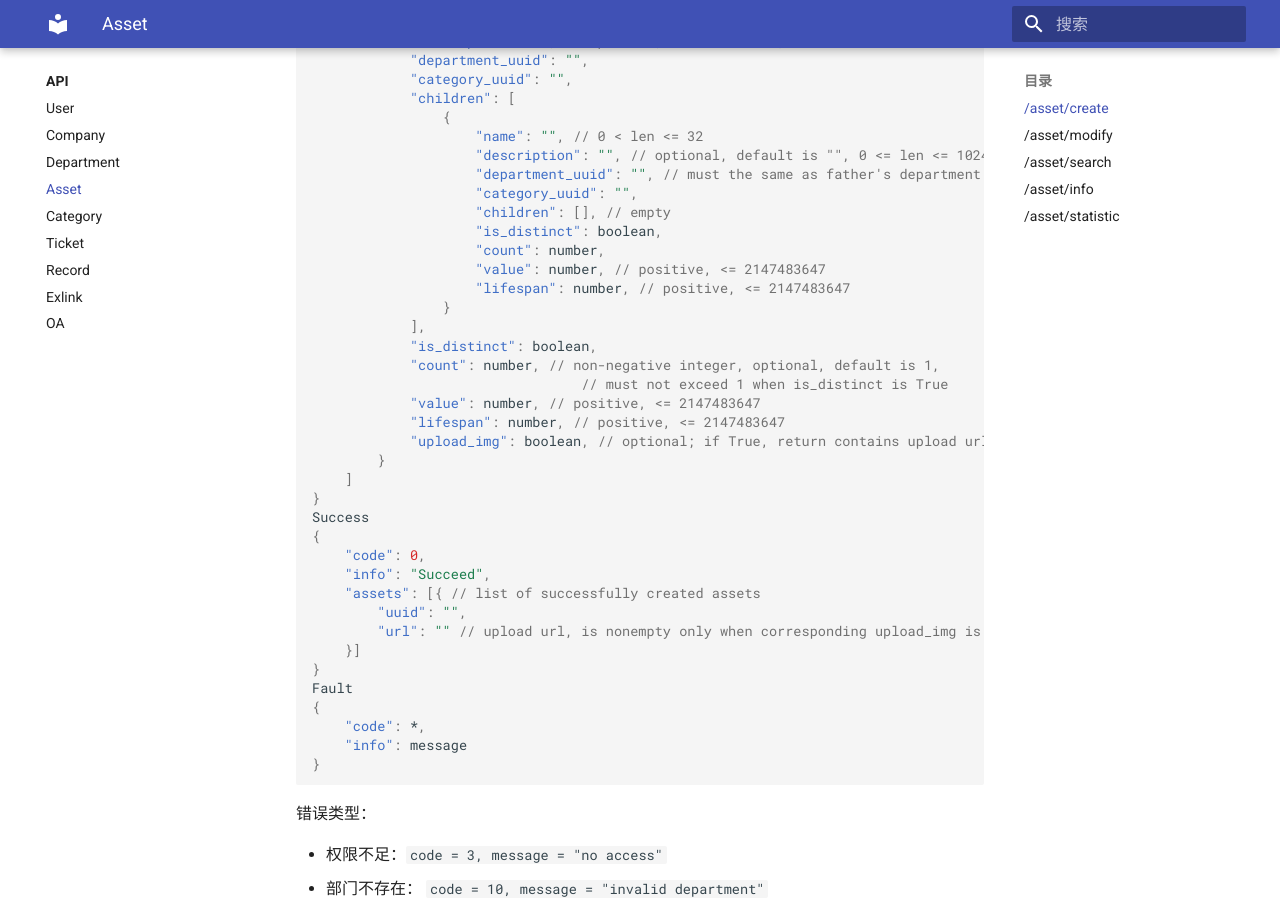
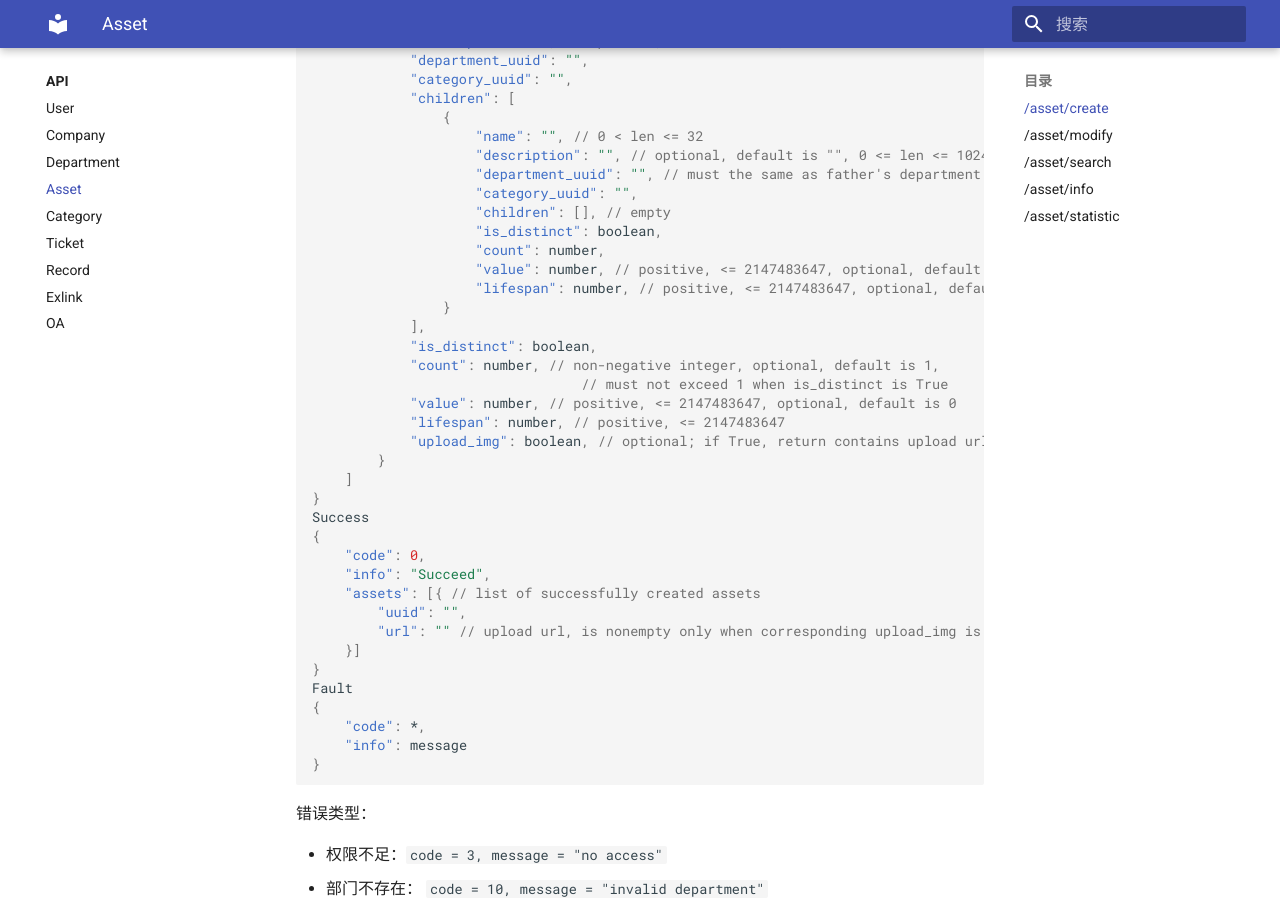
Before and after one commit to kuritas/asseta-docs, an MkDocs documentation site: the page built from docs/API/asset.md, in a window 1280 px wide and 900 px high, scrolled down 594 px. Built offline with MkDocs 1.6.1 and Material for MkDocs 9.7.7, drawn with Linux system fonts in a browser that asks for light colours.

Commit message:
asset_create_restlife

```diff
--- a/docs/API/asset.md
+++ b/docs/API/asset.md
@@ -29,14 +29,14 @@
 					"children": [], // empty
 					"is_distinct": boolean,
 					"count": number,
-					"value": number, // positive, <= 2147483647
-					"lifespan": number, // positive, <= 2147483647
+					"value": number, // positive, <= 2147483647, optional, default is 0
+					"lifespan": number, // positive, <= 2147483647, optional, default is inherit
 				}
 			],
 			"is_distinct": boolean,
 			"count": number, // non-negative integer, optional, default is 1,
 					             // must not exceed 1 when is_distinct is True
-			"value": number, // positive, <= 2147483647
+			"value": number, // positive, <= 2147483647, optional, default is 0
 			"lifespan": number, // positive, <= 2147483647
 			"upload_img": boolean, // optional; if True, return contains upload url
 		}
```
Also changed, not shown: other parts of docs/API/asset.md (+1 -0 lines).
